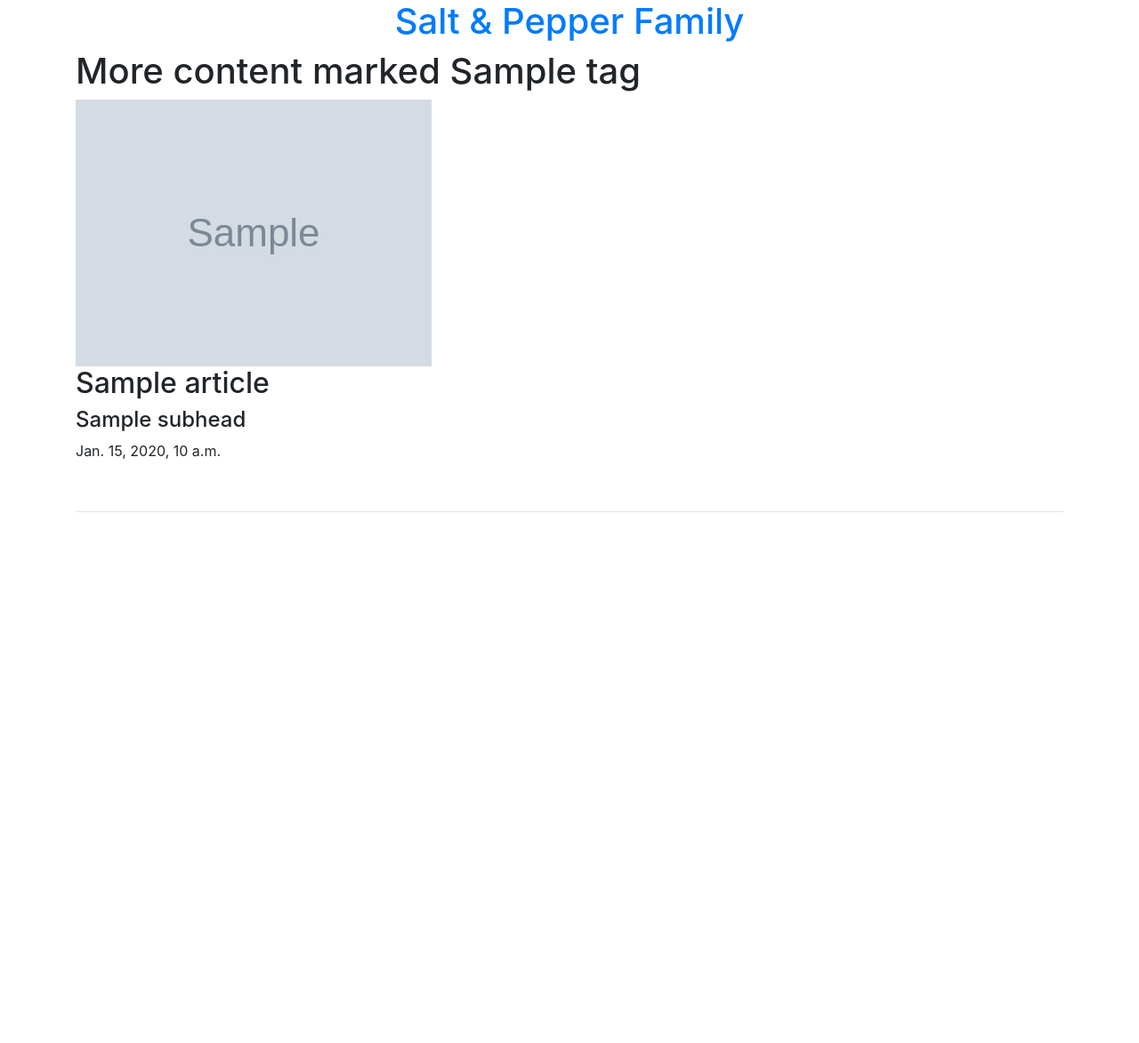
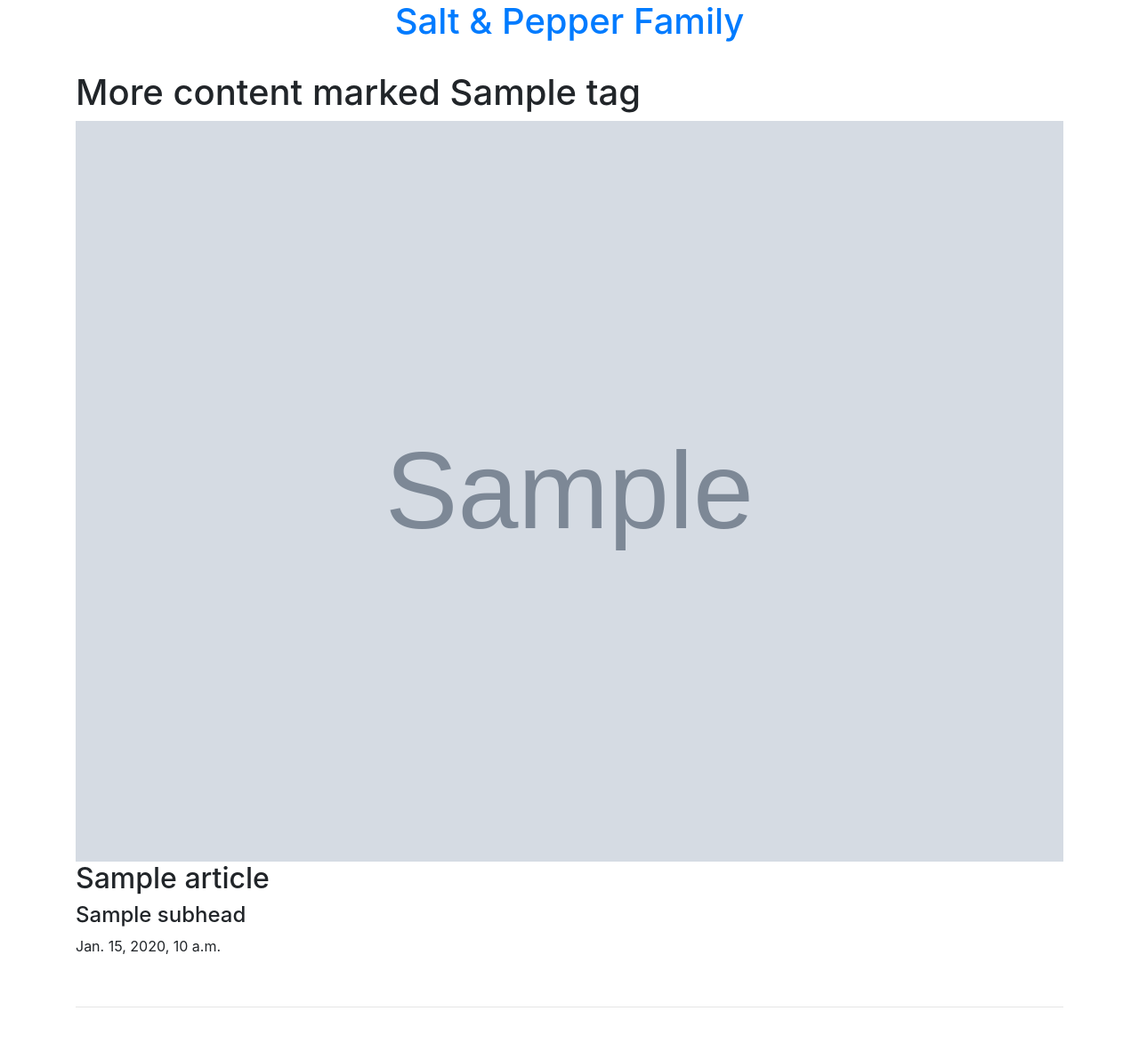
Before and after one commit to glaserbw/spf, a Django app: template spf/blog/templates/tag_index.html in a window 1280 px wide. Shown: the whole page at 89% size. Before the commit the page ends 576 px from the top, so only its background shows below. Run offline with Django 3.2, Linux system fonts and the light colour scheme; the template is opened without the code that fills it: most values are stand-ins (such as "Sample title", 1, 10 or a date in 2020); grey boxes marked "Sample" are stand-in pictures; some libraries are stand-ins or nearby versions.

Commit message:
fixing css - headers and footer needed to be fixed next. more qol necessary

```diff
--- a/spf/blog/static/css/style.css
+++ b/spf/blog/static/css/style.css
@@ -2,3 +2,8 @@
     color: black;
     text-align: center;
 }
+
+img {
+    width: 100%;
+    height: auto;
+}
--- a/spf/blog/templates/base.html
+++ b/spf/blog/templates/base.html
@@ -13,6 +13,7 @@
 <body>
 
     <h1 id="title"><a href="/">Salt & Pepper Family</a></h1>
+    <br/>
 
     {% block content %}
     {% endblock %}
```
